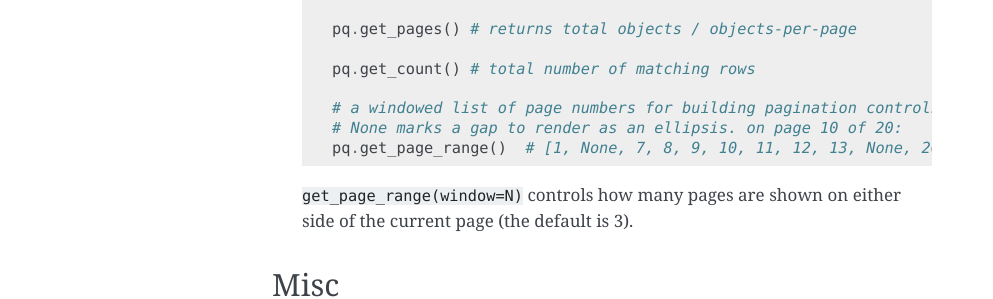
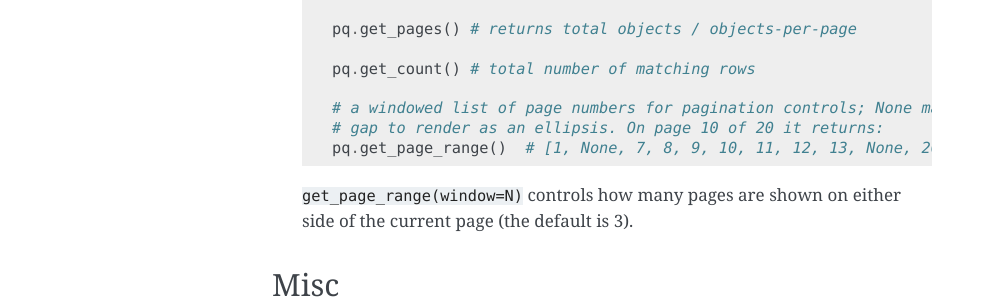
Before and after one commit to coleifer/flask-peewee, a Sphinx documentation site: the page built from docs/utils.rst, in a window 1280 px wide. Shown: the part 1198-1497 px from the top of the page, without its empty margins (148-1141 px from the left). Built offline with Sphinx 7.4.7, drawn with Linux system fonts in a browser that asks for light colours.

Commit message:
Clean up a bit of prose

```diff
--- a/docs/admin.rst
+++ b/docs/admin.rst
@@ -276,7 +276,7 @@
 
     admin.register(Message, MessageAdmin)
 
-The action shows up in the "With selected..." dropdown labelled with its
+The action shows up in the "With selected..." dropdown labeled with its
 ``name``, which defaults to the class name minus the "Action" suffix
 (``FlagAction`` becomes "Flag").  Pass ``name`` (and optionally ``description``)
 to the constructor to override it, e.g. ``FlagAction(name='Flag as spam')``.
--- a/docs/rest-api.rst
+++ b/docs/rest-api.rst
@@ -691,7 +691,7 @@
 .. code-block:: python
 
     class MessageResource(RestResource):
-        # only these may be used as filters, however a client spells the query
+        # the only fields a client may filter on (with any operator)
         filter_fields = ('id', 'content', 'user__username')
 
     class UserResource(RestResource):
--- a/docs/utils.rst
+++ b/docs/utils.rst
@@ -68,8 +68,8 @@
 
         pq.get_count() # total number of matching rows
 
-        # a windowed list of page numbers for building pagination controls;
-        # None marks a gap to render as an ellipsis. on page 10 of 20:
+        # a windowed list of page numbers for pagination controls; None marks a
+        # gap to render as an ellipsis. On page 10 of 20 it returns:
         pq.get_page_range()  # [1, None, 7, 8, 9, 10, 11, 12, 13, None, 20]
 
     ``get_page_range(window=N)`` controls how many pages are shown on either side
```
